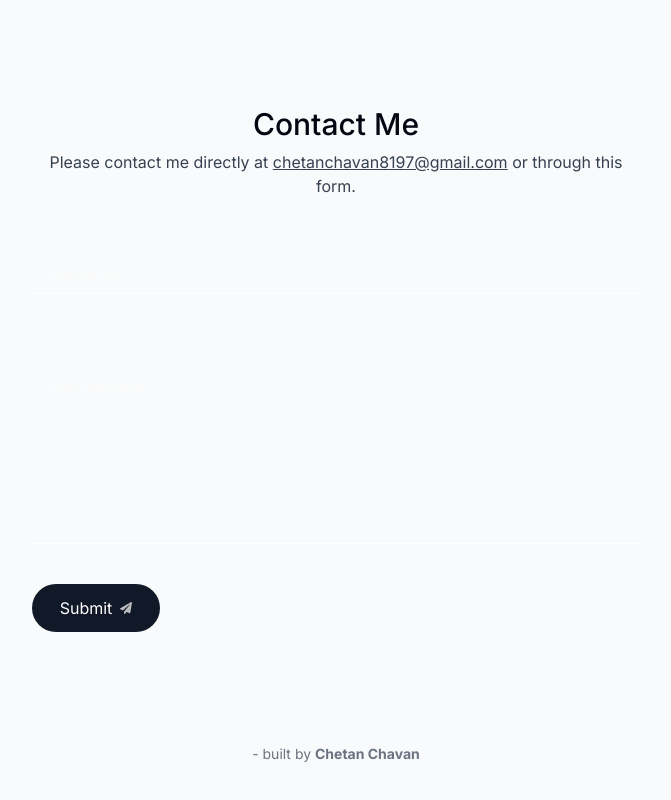
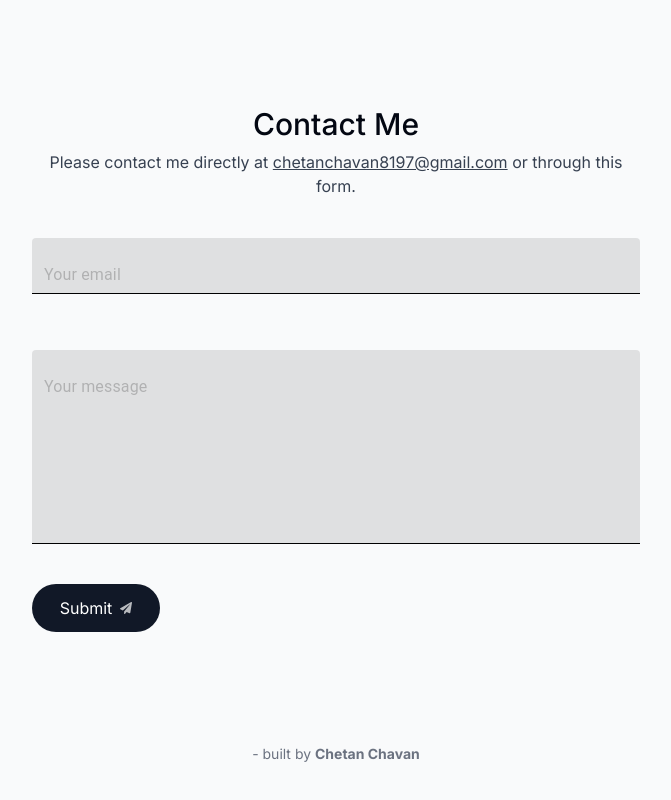
Before and after one commit to Chaitanya0202/Portfolio-nextjs, a Next.js app: page / in a window 1280 px wide. Shown: the part 4065-4865 px from the top of the page, without its empty margins (304-975 px from the left). Built offline with nearby package versions, Linux system fonts and the light colour scheme.

Commit message:
Update contact.tsx

```diff
--- a/components/contact.tsx
+++ b/components/contact.tsx
@@ -1,5 +1,6 @@
 "use client";
 
+import { useTheme } from '@/context/theme-context';
 import emailjs from '@emailjs/browser';
 import { TextField } from "@mui/material";
 import { motion } from "framer-motion";
@@ -9,6 +10,7 @@ import SectionHeading from "./section-heading";
 import SubmitBtn from "./submit-btn";
 
 export default function Contact() {
+  const { theme } = useTheme();
   const form = useRef<HTMLFormElement | null>(null);
 
   const sendEmail =async (event: React.FormEvent<HTMLFormElement>) => {
@@ -67,24 +69,29 @@ export default function Contact() {
       inputProps={{ maxLength: 500 }}
       sx={{
         '& .MuiInputBase-root': {
-              color: 'white',
+          color: theme === 'dark' ? 'white' : 'black',
         },
         '& .MuiInputLabel-root': {
-              color: 'white',
+          color: theme === 'dark' ? 'white' : 'black',
         },
         '& .MuiFilledInput-root': {
-              backgroundColor: 'rgba(255, 255, 255, 0.1)',
+          backgroundColor: theme === 'dark'
+            ? 'rgba(255, 255, 255, 0.1)'
+            : 'rgba(0, 0, 0, 0.1)',
         },
         '& .MuiFilledInput-underline:before': {
-              borderBottomColor: 'white',
+          borderBottomColor: theme === 'dark' ? 'white' : 'black',
         },
         '& .MuiFilledInput-underline:after': {
           borderBottomColor: 'red',
         },
         '& .MuiFilledInput-input::placeholder': {
-              color: 'rgba(255, 255, 255, 0.5)',
+          color: theme === 'dark'
+            ? 'rgba(255, 255, 255, 0.5)'
+            : 'rgba(0, 0, 0, 0.5)',
         },
       }}
+
     />
 
         <TextField
@@ -98,22 +105,26 @@ export default function Contact() {
           inputProps={{ maxLength: 5000 }}
           sx={{
             '& .MuiInputBase-root': {
-              color: 'white',
+              color: theme === 'dark' ? 'white' : 'black',
             },
             '& .MuiInputLabel-root': {
-              color: 'white',
+              color: theme === 'dark' ? 'white' : 'black',
             },
             '& .MuiFilledInput-root': {
-              backgroundColor: 'rgba(255, 255, 255, 0.1)',
+              backgroundColor: theme === 'dark'
+                ? 'rgba(255, 255, 255, 0.1)'
+                : 'rgba(0, 0, 0, 0.1)',
             },
             '& .MuiFilledInput-underline:before': {
-              borderBottomColor: 'white',
+              borderBottomColor: theme === 'dark' ? 'white' : 'black',
             },
             '& .MuiFilledInput-underline:after': {
               borderBottomColor: 'red',
             },
             '& .MuiFilledInput-input::placeholder': {
-              color: 'rgba(255, 255, 255, 0.5)',
+              color: theme === 'dark'
+                ? 'rgba(255, 255, 255, 0.5)'
+                : 'rgba(0, 0, 0, 0.5)',
             },
             marginTop: 7,
             marginBottom: 5,
```
Lines whose indentation alone changed are shown as unchanged.
